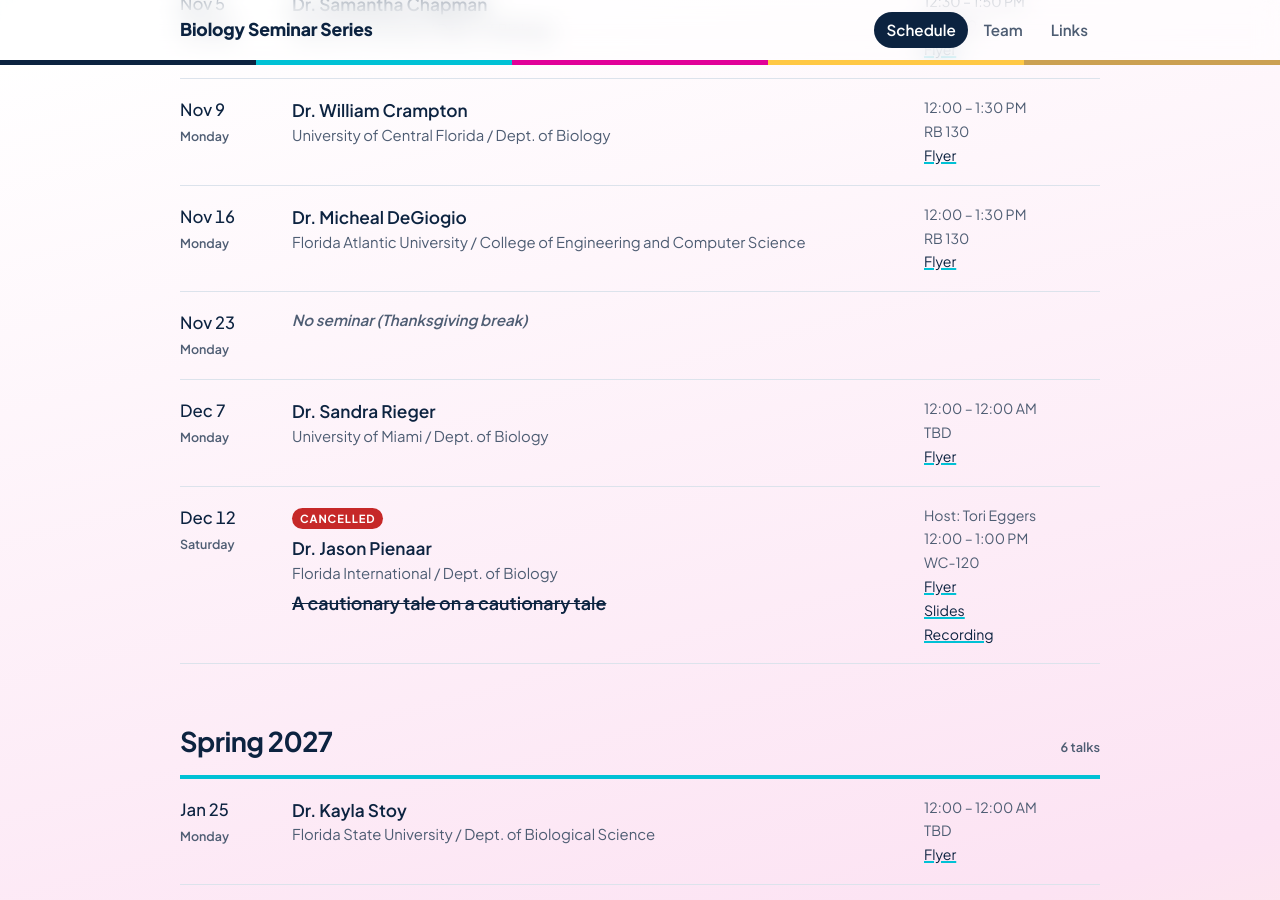
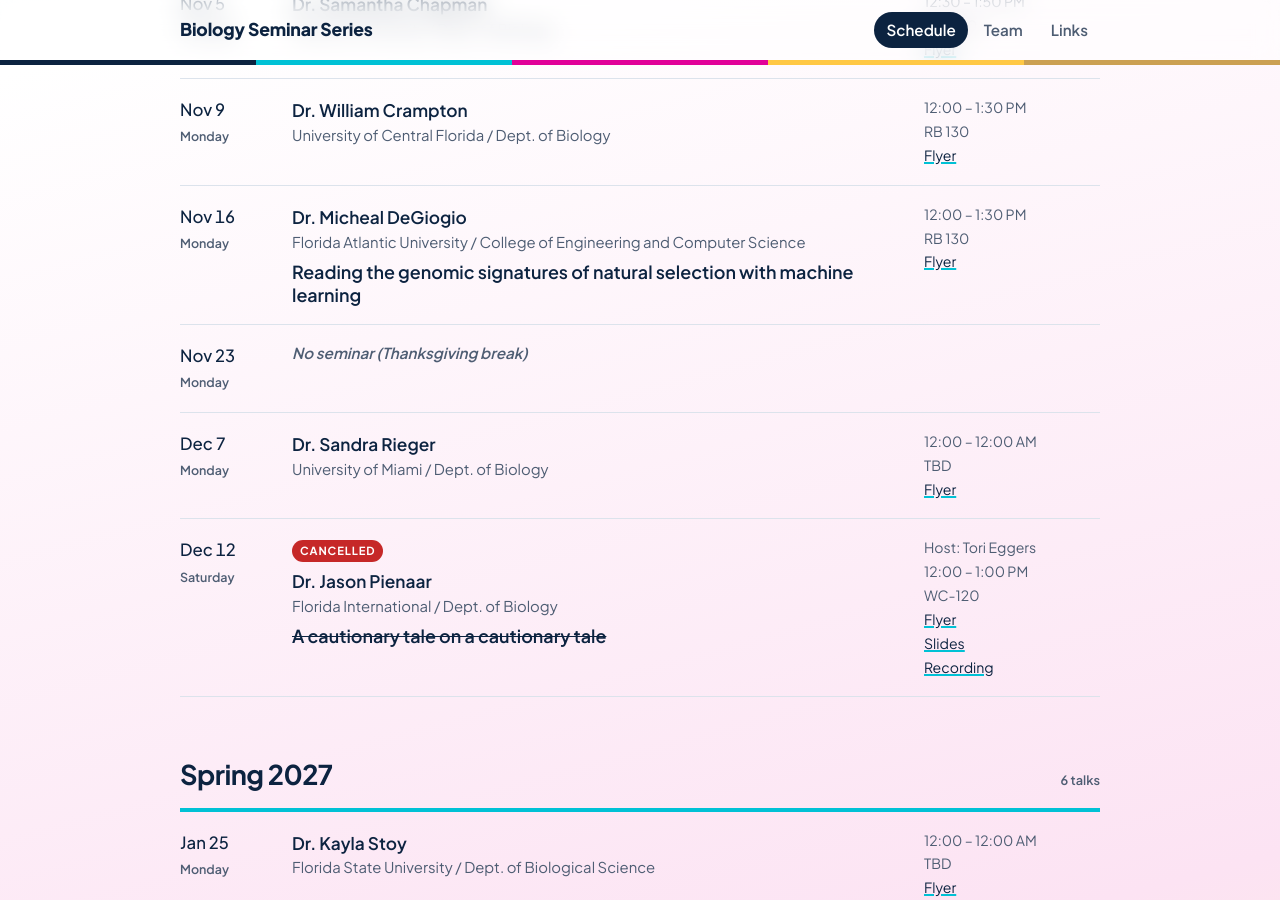
Before and after one commit to fiu-bio-seminar/fiu-bio-seminar.github.io, a Jekyll site: the page built from index.html, in a window 1280 px wide and 900 px high, scrolled down 1456 px. Built offline with Jekyll 4.4.1, drawn with Linux system fonts in a browser that asks for light colours; some of the changed lines change nothing that is shown.

Commit message:
Update title and description for DeGiogio talk
Added a detailed description of the talk and its focus on machine learning approaches to detect genomic signatures of natural selection.

```diff
--- a/_talks/2026-11-16-degiogio.md
+++ b/_talks/2026-11-16-degiogio.md
@@ -3,10 +3,11 @@ semester: Fall 2026
 date: 2026-11-16
 speaker: Dr. Micheal DeGiogio
 affiliation: Florida Atlantic University / College of Engineering and Computer Science
-title: ""
+title: "Reading the genomic signatures of natural selection with machine learning"
 room: "RB 130"
 start: "12:00"
 end: "13:30"
 photo: images/degiogio.png
 link: https://degiorgiogroup.fau.edu/DeGiorgio.html
 ---
+Natural selection leaves distinctive signatures in genomes, but identifying these signatures and determining which evolutionary processes produced them remain challenging because of demographic history and other sources of genomic variation. In this talk, I will describe three machine learning approaches that address different challenges in detecting and interpreting these evolutionary footprints. I will first introduce TrIdent, a transfer learning approach that efficiently detects genomic regions shaped by natural selection from patterns of haplotype variation. I will then discuss PULSe, which uses positive-unlabeled learning to identify selective sweeps without requiring an explicitly defined neutral background. Finally, I will present SHADES, which uses transfer learning on representations of genomic summary statistics designed to distinguish among neutrality, balancing selection, selective sweeps, and adaptive introgression. Together, these approaches illustrate how machine learning can move beyond detecting genomic regions influenced by selection toward identifying the evolutionary processes that shaped them.
```
